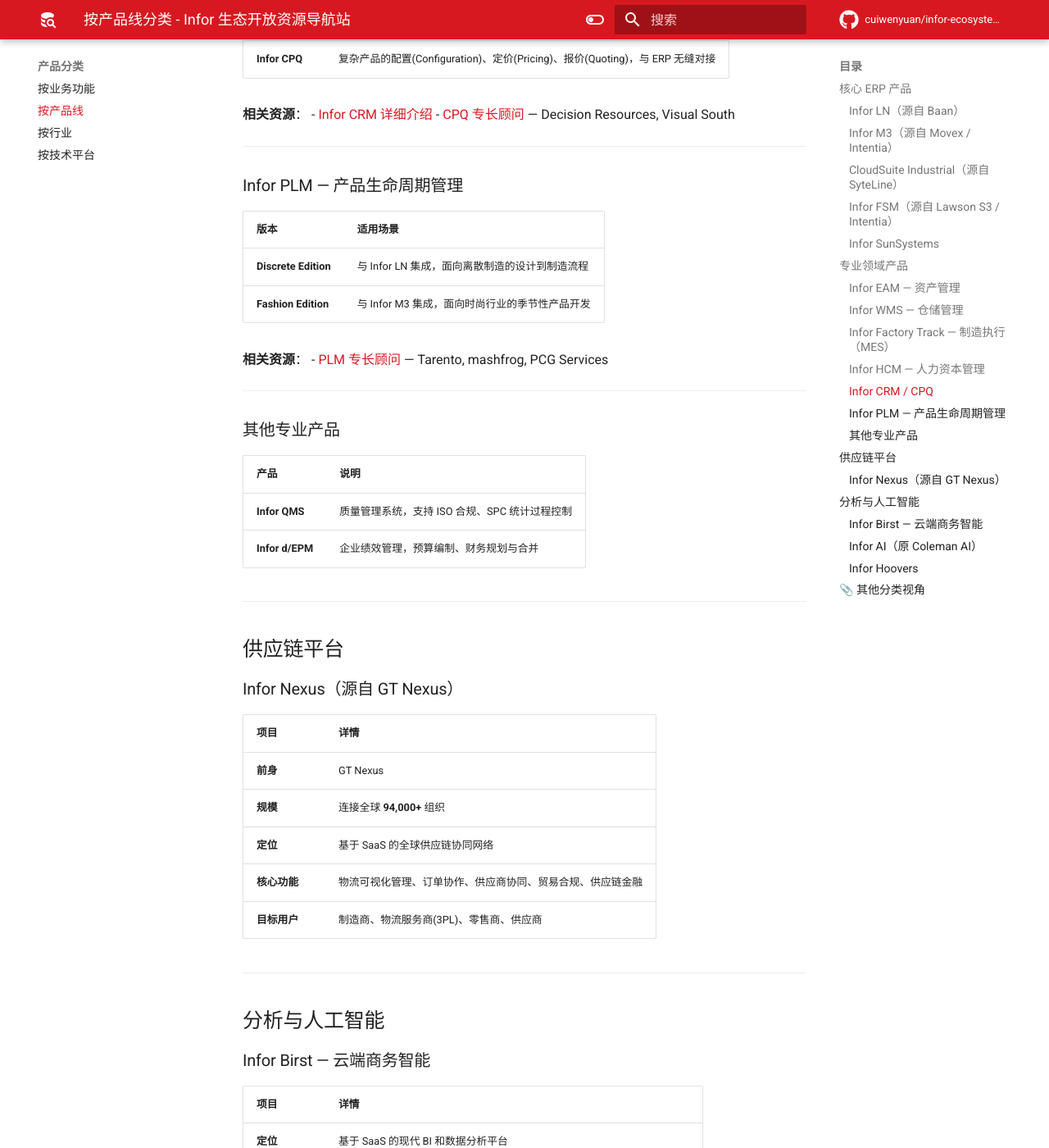
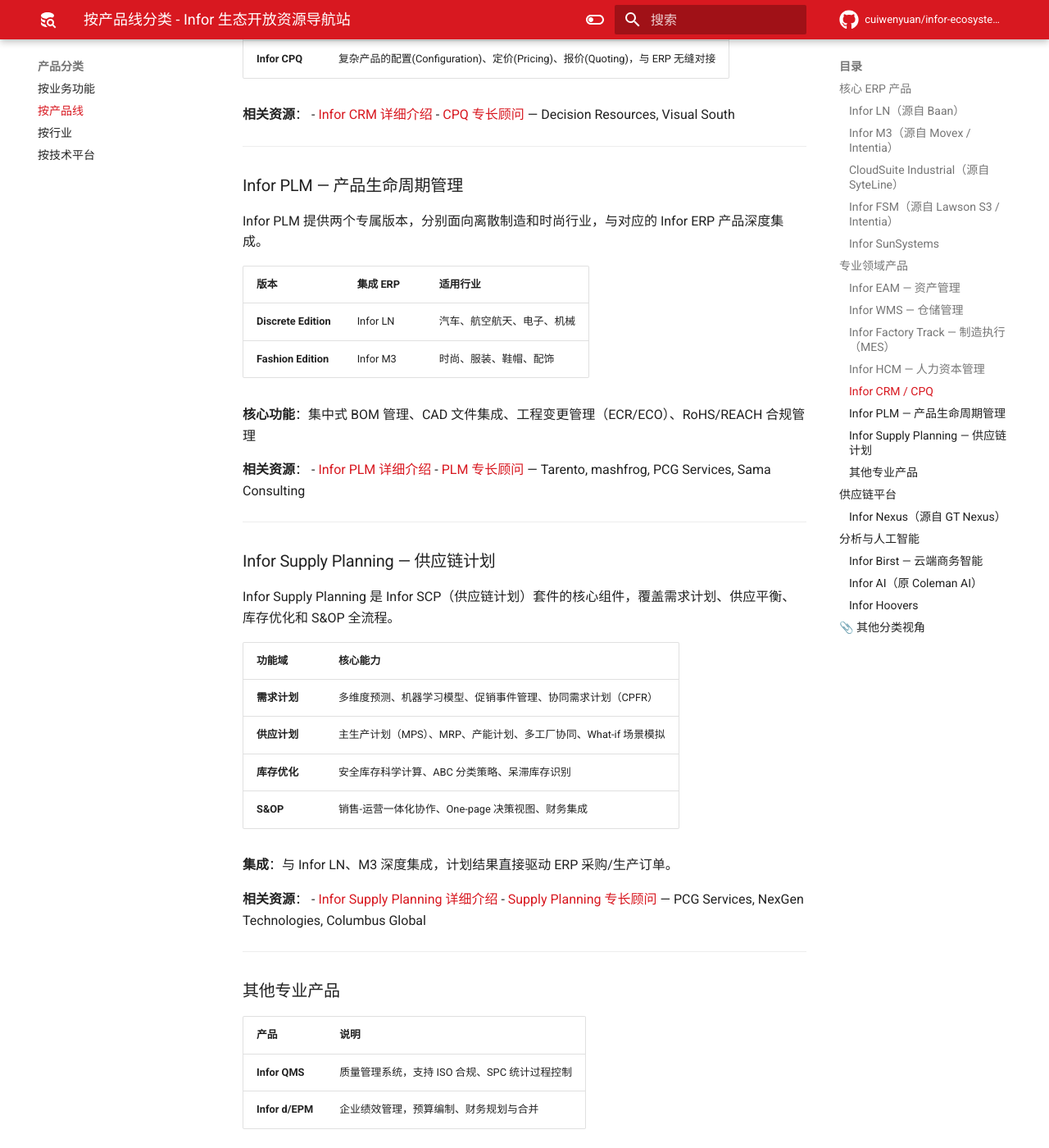
Before and after one commit to cuiwenyuan/infor-ecosystem-open-resources, an MkDocs documentation site: the page built from docs/products/by-product-line/index.md, in a window 1280 px wide and 1400 px high, scrolled down 4805 px. Shown: the whole window at 82% size. Built offline with MkDocs 1.6.1 and Material for MkDocs 9.7.7, drawn with Linux system fonts in a browser that asks for light colours; comment, search, counter and statistics services are not loaded; some of the changed text lies outside the part shown.

Commit message:
新增 Infor Birst、Infor PLM、Infor Supply Planning 三个产品独立页，更新导航和分类页

```diff
--- a/docs/products/by-product-line/index.md
+++ b/docs/products/by-product-line/index.md
@@ -178,13 +178,37 @@
 
 ### Infor PLM — 产品生命周期管理
 
-| 版本 | 适用场景 |
-|------|----------|
-| **Discrete Edition** | 与 Infor LN 集成，面向离散制造的设计到制造流程 |
-| **Fashion Edition** | 与 Infor M3 集成，面向时尚行业的季节性产品开发 |
+Infor PLM 提供两个专属版本，分别面向离散制造和时尚行业，与对应的 Infor ERP 产品深度集成。
+
+| 版本 | 集成 ERP | 适用行业 |
+|------|-----------|----------|
+| **Discrete Edition** | Infor LN | 汽车、航空航天、电子、机械 |
+| **Fashion Edition** | Infor M3 | 时尚、服装、鞋帽、配饰 |
+
+**核心功能**：集中式 BOM 管理、CAD 文件集成、工程变更管理（ECR/ECO）、RoHS/REACH 合规管理
 
 **相关资源**：
-- [PLM 专长顾问](../../resources/consultants.md) — Tarento, mashfrog, PCG Services
+- [Infor PLM 详细介绍](../../by-product/plm.md)
+- [PLM 专长顾问](../../resources/consultants.md) — Tarento, mashfrog, PCG Services, Sama Consulting
+
+---
+
+### Infor Supply Planning — 供应链计划
+
+Infor Supply Planning 是 Infor SCP（供应链计划）套件的核心组件，覆盖需求计划、供应平衡、库存优化和 S&OP 全流程。
+
+| 功能域 | 核心能力 |
+|--------|----------|
+| **需求计划** | 多维度预测、机器学习模型、促销事件管理、协同需求计划（CPFR） |
+| **供应计划** | 主生产计划（MPS）、MRP、产能计划、多工厂协同、What-if 场景模拟 |
+| **库存优化** | 安全库存科学计算、ABC 分类策略、呆滞库存识别 |
+| **S&OP** | 销售-运营一体化协作、One-page 决策视图、财务集成 |
+
+**集成**：与 Infor LN、M3 深度集成，计划结果直接驱动 ERP 采购/生产订单。
+
+**相关资源**：
+- [Infor Supply Planning 详细介绍](../../by-product/supply-planning.md)
+- [Supply Planning 专长顾问](../../resources/consultants.md) — PCG Services, NexGen Technologies, Columbus Global
 
 ---
 
@@ -215,13 +239,18 @@
 
 ### Infor Birst — 云端商务智能
 
+Infor Birst 是基于 SaaS 的现代 BI 平台，以"网络化分析（Networked BI）"为核心特色，支持嵌入式分析和企业级数据可视化。
+
 | 项目 | 详情 |
 |------|------|
 | **定位** | 基于 SaaS 的现代 BI 和数据分析平台 |
-| **特点** | 内存计算数据模型、虚拟化管理、网络化分析（Networked BI）、嵌入式分析 |
+| **核心技术** | 内存计算、自动数据建模、语义层、可视化仪表板 |
+| **特色** | 网络化 BI（跨组织分析共享）、嵌入式分析（仪表板嵌入 ERP） |
 | **集成** | 与所有 Infor ERP 产品预构建连接器 |
 
-**相关资源**：[BI/AI 工具](../../resources/tools.md)
+**相关资源**：
+- [Infor Birst 详细介绍](../../by-product/birst.md)
+- [BI/AI 工具](../../resources/tools.md)
 
 ### Infor AI（原 Coleman AI）
 
--- a/mkdocs.yml
+++ b/mkdocs.yml
@@ -126,6 +126,9 @@
       - Infor Nexus: by-product/nexus.md
       - Infor SunSystems: by-product/sunsystems.md
       - Infor CPQ: by-product/cpq.md
+      - Infor Birst: by-product/birst.md
+      - Infor PLM: by-product/plm.md
+      - Infor Supply Planning: by-product/supply-planning.md
       - Infor OS: by-product/infor-os.md
   - 产品分类:
       - 按业务功能: products/by-function/index.md
```
Also changed, not shown: docs/by-product/birst.md (added, +116 -0 lines), docs/by-product/plm.md (added, +120 -0 lines), docs/by-product/supply-planning.md (added, +124 -0 lines), docs/products/by-function/index.md (+3 -4 lines), docs/products/by-platform/index.md (+3 -1 lines).
